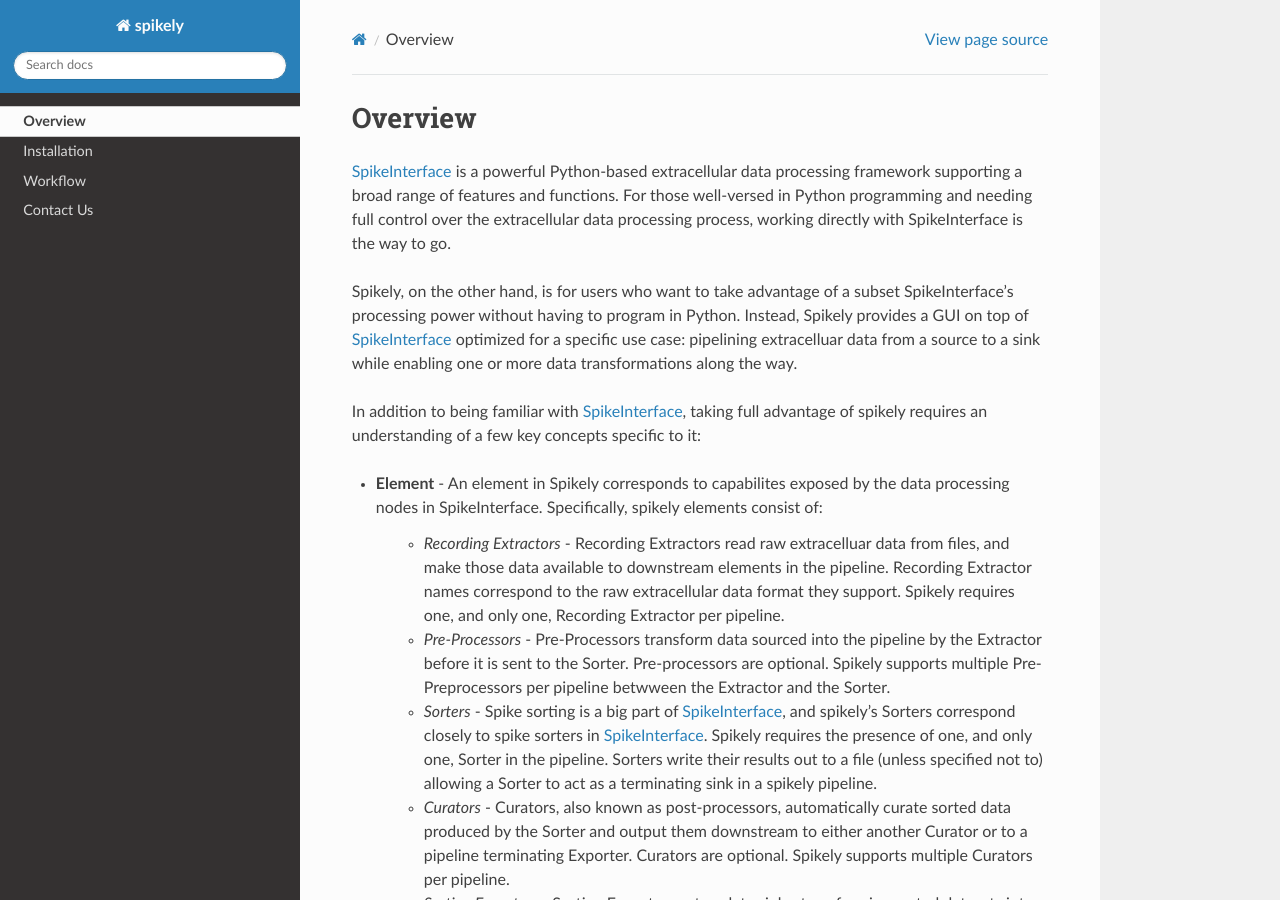
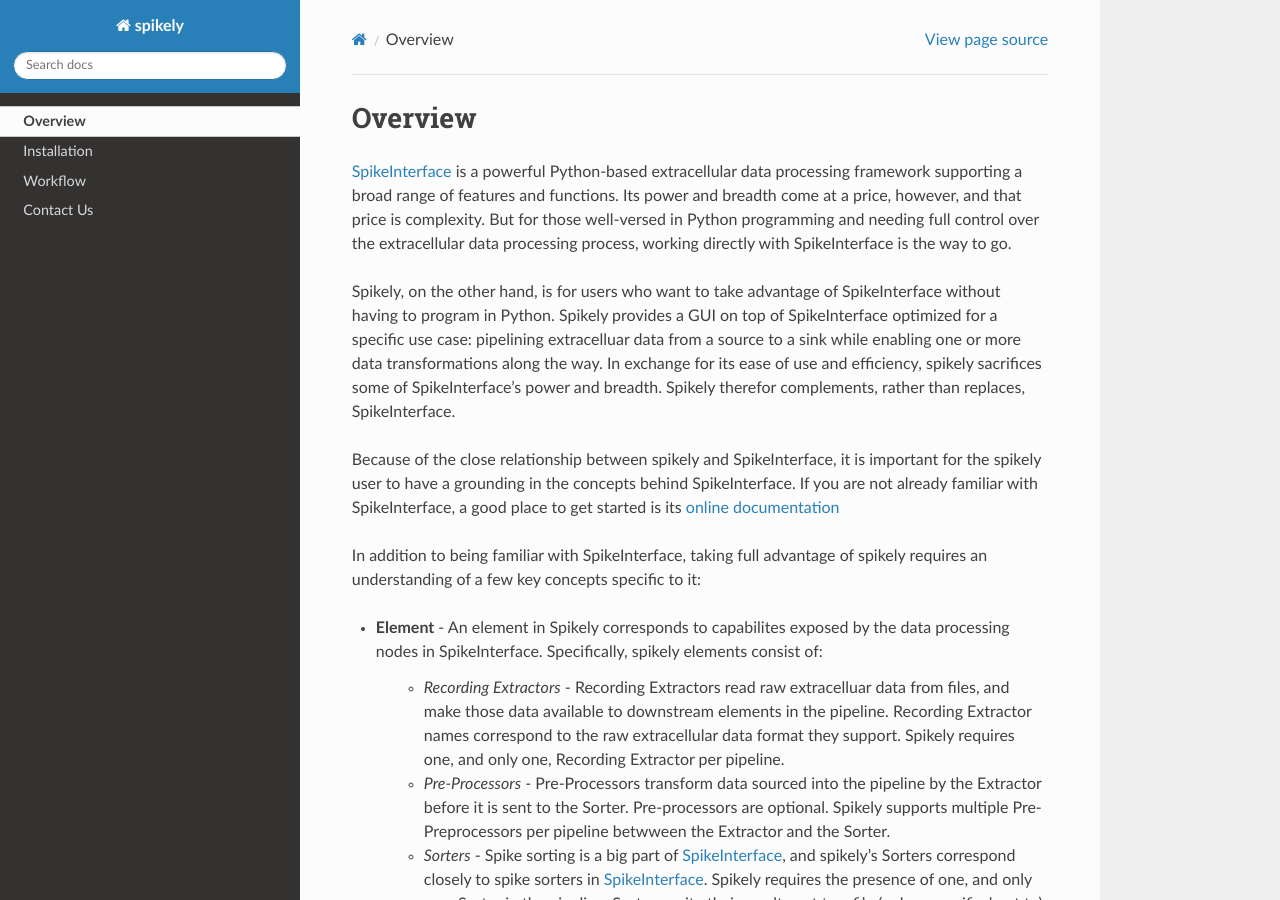
Before and after one commit to SpikeInterface/spikely, a Sphinx documentation site: the page built from docs/source/overview.rst, in a window 1280 px wide and 900 px high. Built offline with Sphinx 7.4.7 and the Read the Docs theme 2.0.0, drawn with Linux system fonts in a browser that asks for light colours.

Commit message:
Clarified the relationship between SpikeInterface and spikely.

```diff
--- a/docs/source/overview.rst
+++ b/docs/source/overview.rst
@@ -5,18 +5,27 @@
 .. _SpikeInterface: https://github.com/SpikeInterface
 
 SpikeInterface_ is a powerful Python-based extracellular data processing
-framework supporting a broad range of features and functions.  For those
+framework supporting a broad range of features and functions.  Its power and
+breadth come at a price, however, and that price is complexity.  But for those
 well-versed in Python programming and needing full control over the
 extracellular data processing process, working directly with SpikeInterface is
 the way to go.
 
-Spikely, on the other hand, is for users who want to take advantage of a subset
-SpikeInterface's processing power without having to program in Python. Instead,
-Spikely provides a GUI on top of SpikeInterface_ optimized for a specific use
-case: pipelining extracelluar data from a source to a sink while enabling one
-or more data transformations along the way.
+Spikely, on the other hand, is for users who want to take advantage of
+SpikeInterface without having to program in Python. Spikely provides a GUI on
+top of SpikeInterface optimized for a specific use case: pipelining
+extracelluar data from a source to a sink while enabling one or more data
+transformations along the way.  In exchange for its ease of use and efficiency,
+spikely sacrifices some of SpikeInterface's power and breadth. Spikely therefor
+complements, rather than replaces, SpikeInterface.
 
-In addition to being familiar with SpikeInterface_, taking full advantage of
+Because of the close relationship between spikely and SpikeInterface, it is
+important for the spikely user to have a grounding in the concepts behind
+SpikeInterface.  If you are not already familiar with SpikeInterface, a good
+place to get started is its `online documentation
+<https://spikeinterface.readthedocs.io/en/latest/overview.html>`_
+
+In addition to being familiar with SpikeInterface, taking full advantage of
 spikely requires an understanding of a few key concepts specific to it:
 
 * **Element** - An element in Spikely corresponds to capabilites exposed by the
```
